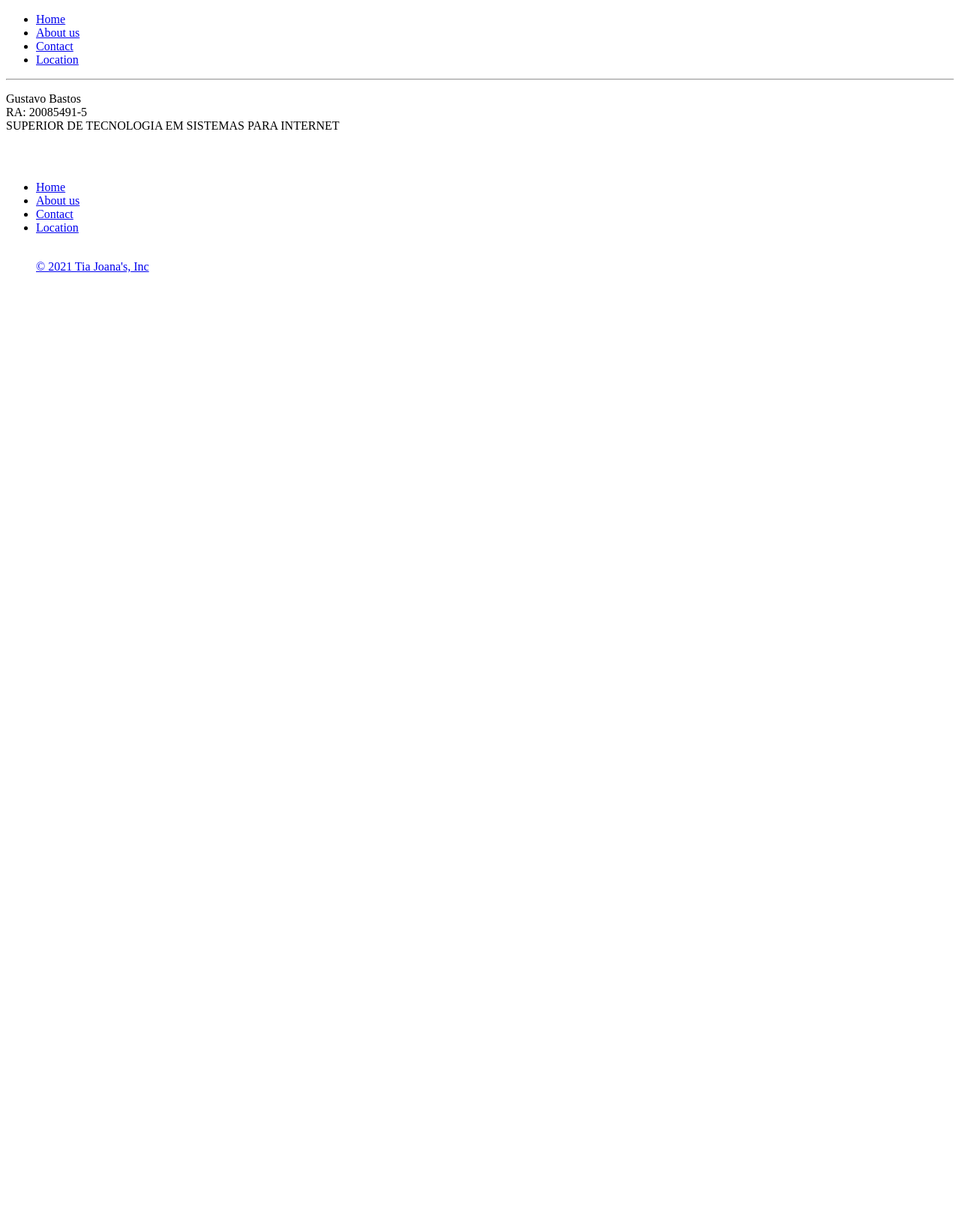
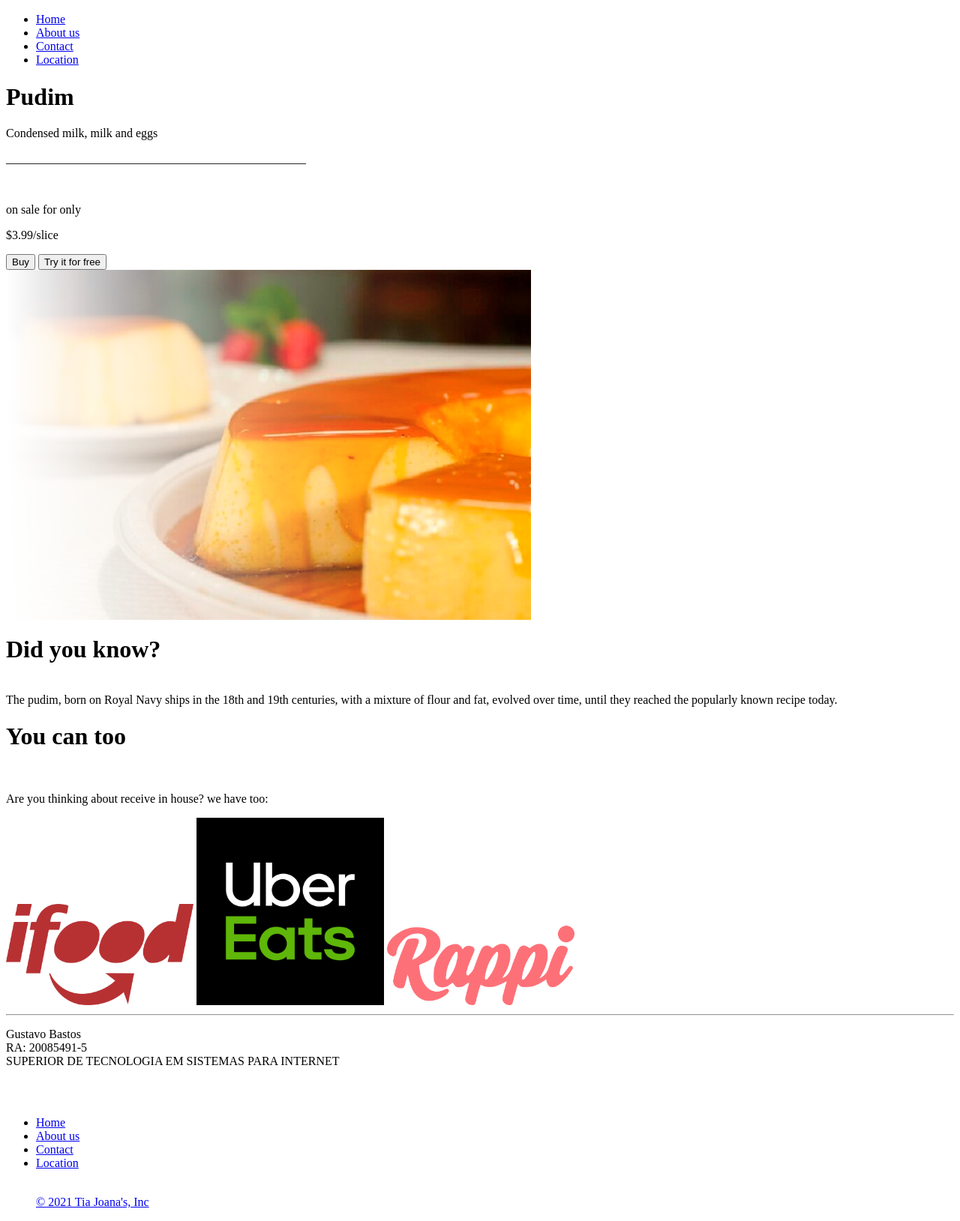
Before and after one commit to bastosgm/tia-joana-s-candy-store, a PHP site: template pages/product5.php in a window 1280 px wide. Shown: the part 242-1871 px from the top of the page at 75% size. Before the commit the page ends 606 px from the top, so only its background shows below. Run offline with PHP 8.4, Linux system fonts and the light colour scheme; the template is opened without the code that fills it, so the values that code supplies are empty.

Commit message:
adding prod4 and prod5 pages and some changes

```diff
--- a/data/products.php
+++ b/data/products.php
@@ -84,7 +84,7 @@
             'image' => './img/pudim.png',
             'name' => 'Pudim',
             'description' => 'This one makes me feel so hungry... I&#8217;ll have one of course!',
-            'about' => '* aqui vai um sobre do doce *',
+            'about' => 'Condensed milk, milk and eggs',
             'price' => '3.99'
         ],
 
--- a/pages/home.php
+++ b/pages/home.php
@@ -6,7 +6,7 @@
 
     <div class="row">
         <div class="gallery_product col-lg-4 col-md-4 col-sm-4 col-xs-6 filter hdpe">
-            <a href="#" ><img src="./img/candy-bg.png" class="img-responsive"></a>
+            <a href="#" ><img src="./img/teste.png" class="img-responsive"></a>
             <h1 class="title display-5 fw-bold">You're welcome here! <small>Just have a look and feel free to explore <br> ____________________________</small></h1>
         </div>
     </div>
--- a/pages/product5.php
+++ b/pages/product5.php
@@ -0,0 +1,52 @@
+<?php
+    include 'data/products.php'
+?>
+
+<head>
+    <title>Tia Joana's | Pudim</title>
+</head>
+
+<main>
+
+    <div class="container p-3 mb-0 bg-dark text-light">
+        <div class="container-fluid d-flex justify-content-between px-5 py-5">
+            <div>
+                <div>
+                    <h1 class="display-5 fw-bold"><?php echo $arr['5']['name'] ?></h1>
+                    <p class="col-md-8 fs-4"><?php echo $arr['5']['about'] ?></p>
+                    <p>__________________________________________________</p><br>
+                </div>
+                <div class="mt-5">
+
+
+                    <p class="mb-0">on sale for only</p>
+                    <p class="display-1">$<?php echo $arr['5']['price'] ?><span class="fs-6">/slice</span></p>
+                    <button type="button" class="btn btn-success btn-lg me-2">Buy</button>
+                    <button type="button" class="btn btn-outline-success btn-lg">Try it for free</button>
+                </div>
+            </div>
+
+            <img src="./img/pudim2.png" width="700px" alt="pão de mel">
+
+
+        </div>
+        <div class="container p-5 pt-0 pb-5">
+            <div class="container">
+                <h1>Did you know?</h1> <br>
+
+                The pudim, born on Royal Navy ships in the 18th and 19th centuries, with a mixture of flour and fat, evolved over time, until they reached the popularly known recipe today.
+            </div>
+
+        </div>
+    </div>
+    <div class="container pt-0 mb-4 bg-light rounded-3">
+        <div class="container px-5 py-5">
+            <h1>You can too</h1> <br>
+            <p class="">Are you thinking about receive in house? we have too: <br></p>
+            <img src="./img/ifood.png" width="250px" alt="ifood" class="mt-3 me-5">
+            <img src="./img/uber-eats.png" width="250px" alt="uber-eats" class="mt-3 me-5">
+            <img src="./img/rappi.png" width="250px" alt="uber-eats" class="mt-3">
+        </div>
+    </div>
+
+</main>
```
Also changed, not shown: img/pudim2.png (added), img/teste.png (added).
